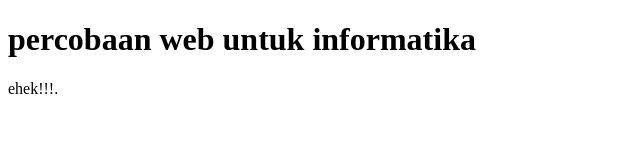
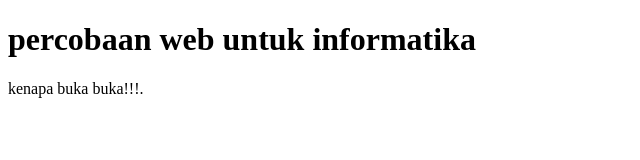
Before and after one commit to tokitoyume/first-try-shofiyyah, a plain HTML site: page index.html in a window 1280 px wide. Shown: the whole page, without its empty margins (0-640 px from the left). Drawn offline with Linux system fonts and the light colour scheme.

Commit message:
index.html

```diff
--- a/index.html
+++ b/index.html
@@ -6,7 +6,7 @@
 <body>
 
 <h1>percobaan web untuk informatika</h1>
-<p>ehek!!!.</p>
+<p>kenapa buka buka!!!.</p>
 
 </body>
 </html>
```
